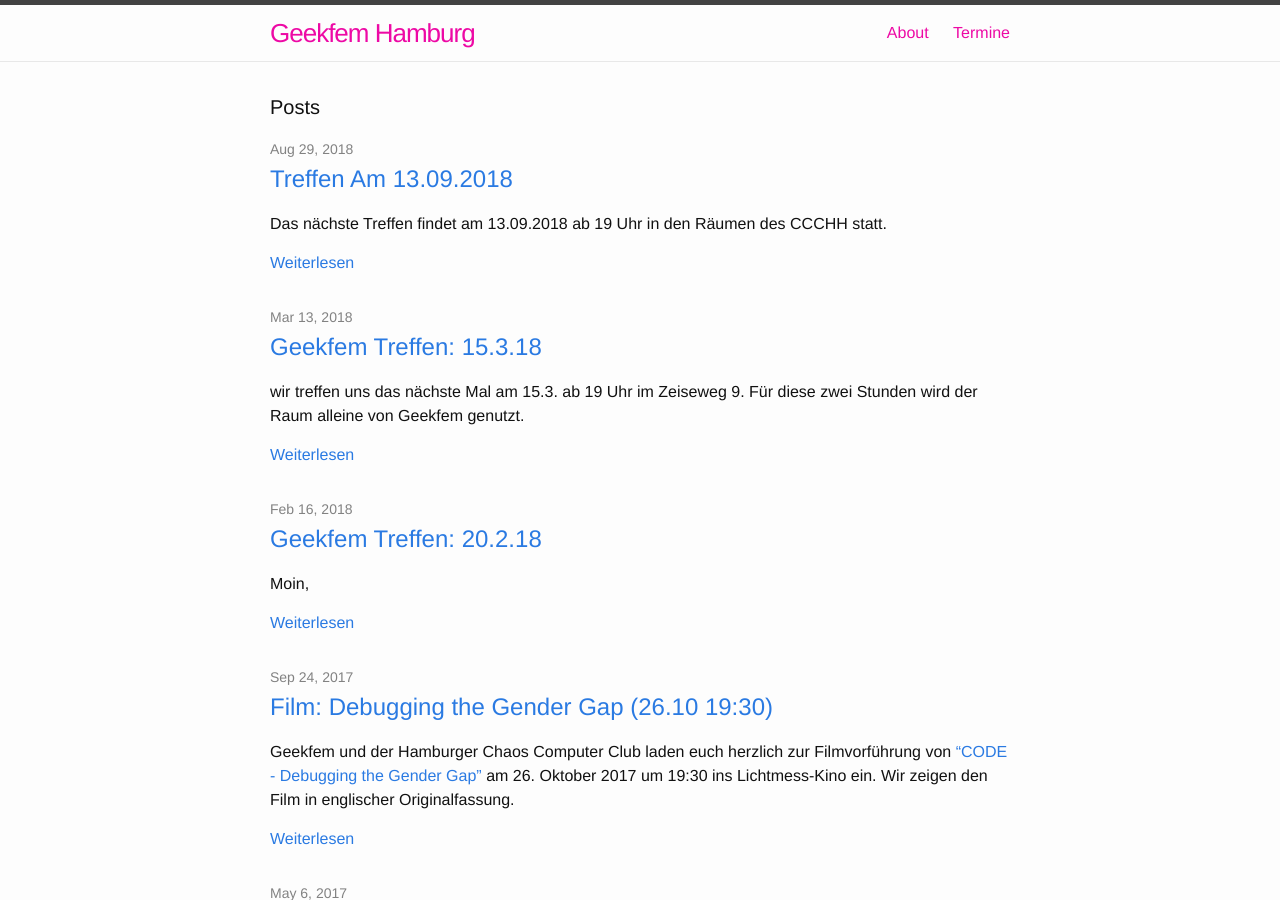
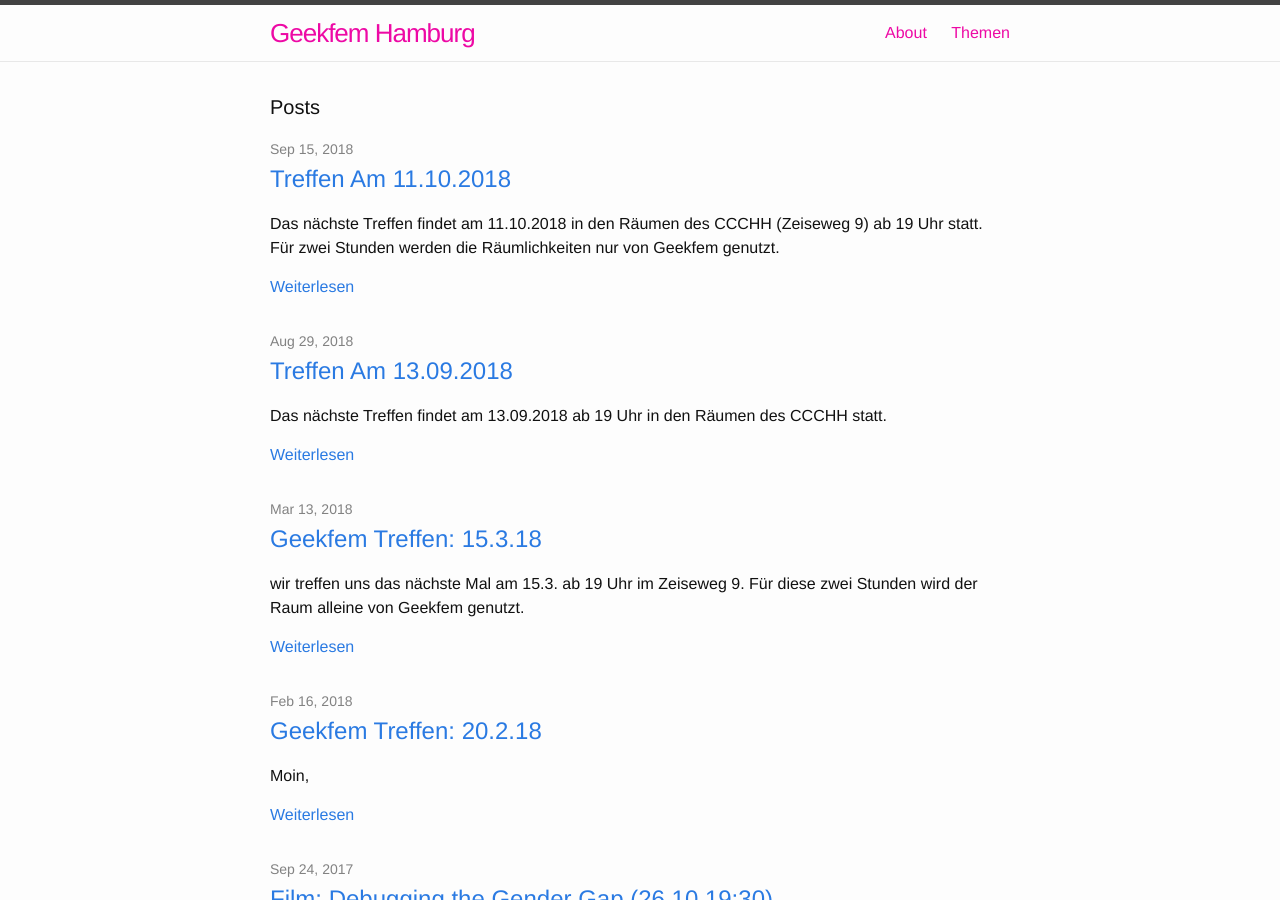
Before and after one commit to geekfem/geekfem.github.io, a Jekyll site: the page built from index.html, in a window 1280 px wide and 900 px high. Built offline with Jekyll 4.4.1, drawn with Linux system fonts in a browser that asks for light colours.

Commit message:
add new post and rename termine-seite
- add new post for meeting at 11.10.2018

- rename termine to themen

```diff
--- /dev/null
+++ b/_posts/2018-09-15-treffen-am-11-10-2018.markdown
@@ -0,0 +1,22 @@
+---
+layout: post
+title: "Treffen Am 11.10.2018"
+date: 2018-09-15T11:57:07+02:00
+---
+
+Das nächste Treffen findet am 11.10.2018 in den Räumen des CCCHH
+(Zeiseweg 9) ab 19 Uhr statt. Für zwei Stunden werden die
+Räumlichkeiten nur von Geekfem genutzt.
+
+An diesem Termin wollen wir uns nicht nur weiter vernetzen und über
+Projekte, Aktivitäten und Veranstaltungen austauschen, sondern auch
+weiter an unserem gemeinsamen Feinstaubsensorprojekt basteln und uns
+dabei gegenseitig unterstützen. Wenn ihr mehr über unser
+Projekt erfahren wollt, mitbasteln mögt oder uns
+einfach nur kennenlernen wollt, dann kommt gerne vorbei!
+
+Ihr wollt mitmachen, könnt aber nicht zum Treffen kommen? Subscribt
+euch auf unsere Mailingliste und bleibt auf dem Laufenden: eine leere
+Mail an geekfem-subscribe@hamburg.ccc.de genügt.
+
+Wir freuen uns auf euch :)
--- a/termine.md
+++ b/themen.md
@@ -1,14 +1,14 @@
 ---
 layout: page
-title: "Termine"
-permalink: /termine/
+title: "Themen"
+permalink: /themen/
 ---
 
 
 #In Arbeit:
 * Komm vorbei und gestalte mit was in der nächsten Zeit passieren soll
 
-### Themen 2018 u.a.
+#### Themen 2018 u.a.
 * Hardwarebastelei: Feinstaubsensor
 * Haecksen-Geekend
 
```
